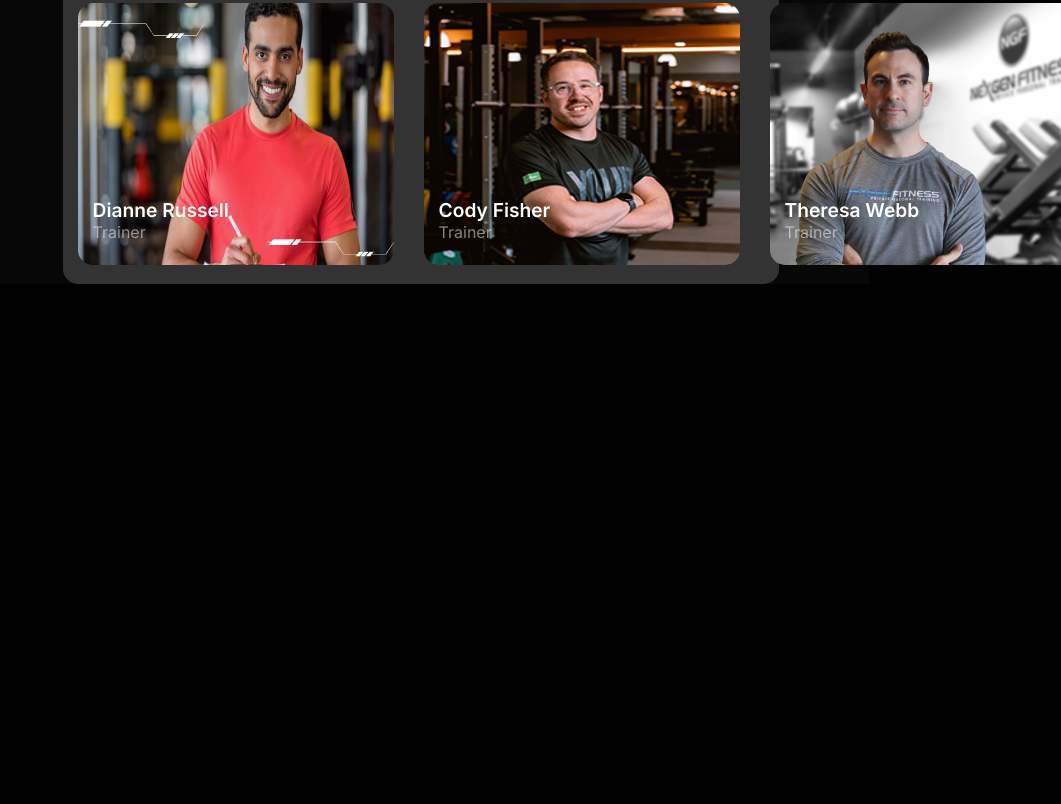
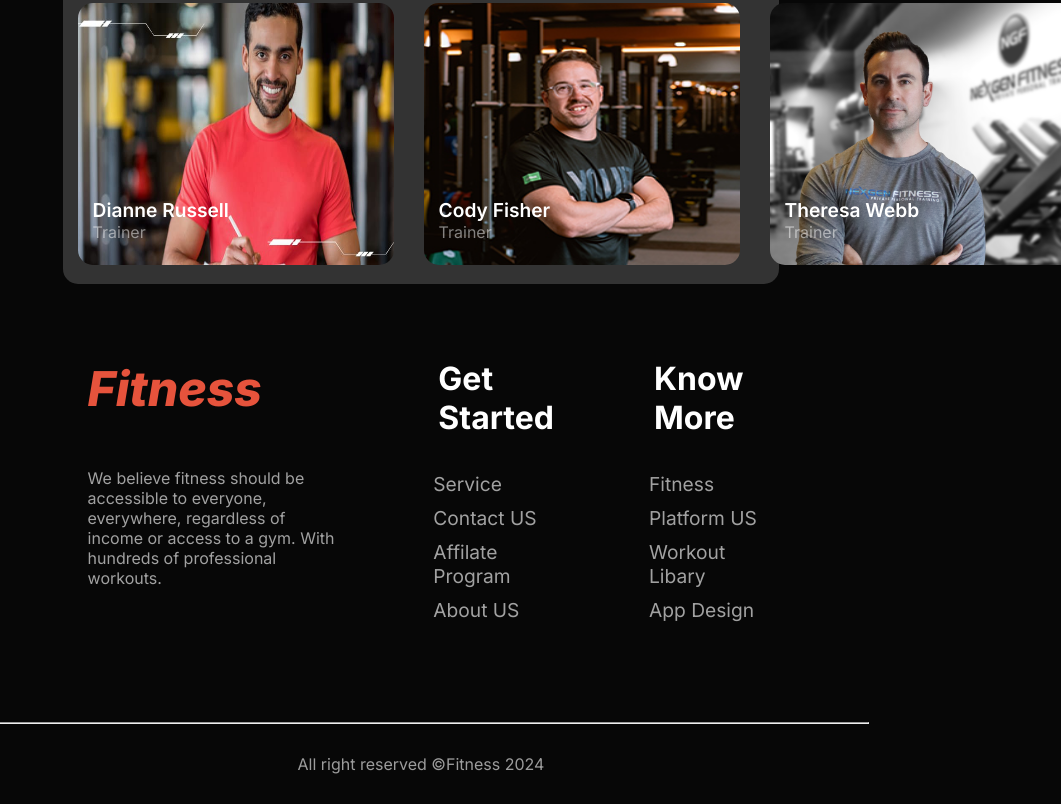
Before and after one commit to Farhan-SR/assignment_2, a plain HTML site: page index.html in a window 1280 px wide. Shown: the part 2570-3374 px from the top of the page, without its empty margins (219-1280 px from the left). Before the commit the page ends 2904 px from the top, so only its background shows below. Drawn offline with Linux system fonts and the light colour scheme.

Commit message:
full web draft is done

```diff
--- a/css/styles.css
+++ b/css/styles.css
@@ -8,7 +8,7 @@
     font-optical-sizing: auto;
     font-weight: 400;
     font-style: normal;
-    background-color: black;
+    background-color: rgb(7, 7, 7);
 }
 
 .container {
@@ -151,7 +151,6 @@
 .circle {
     background-color: #E6533C;
     border-radius: 50px;
-    /* border: 1px solid black; */
     width: 50px;
     height: 50px;
 }
@@ -271,7 +270,7 @@
     height: 300px;
     padding: 20px;
     border-radius: 10%;
-    object-fit: cover;
+    margin-top: 20px;
 
 }
 
@@ -280,6 +279,9 @@
     width: 70%;
     margin: 0 auto;
 
+}
+.test{
+    width: 70%;
 }
 
 .meet_h1>h1 {
@@ -339,6 +341,54 @@
 }
 
 
+/* fotoer  */
+
+.footer{
+    color: white;
+}
+.f_logo p {
+
+}
+.f_logo > p{
+    padding: 25px;
+}
+
+
+.f_div{
+
+    width: 80%;
+    margin: 10px auto 100px auto;
+    color: rgba(255, 255, 255, 0.623);
+    display: grid;
+    grid-template-columns: repeat(1,2fr) repeat(2,1fr);
+    gap: 50px;
+    font-weight: 400;
+}
+
+.get_started  h2{
+font-size: 2rem;
+color: white;
+padding: 25px;
+}
+
+.get_started ul li{
+font-size: 1.2rem;
+list-style-type: none;
+padding-left: 20px;
+padding-top: 10px;
+
+}
+hr{
+
+    background-color: #ffffff17;
+}
+
+
+.reserved{
+    padding: 30px;
+    color: rgba(255, 255, 255, 0.603);
+    text-align: center;
+}
 
 
 
@@ -347,7 +397,11 @@
 
 
 
-@media screen and (max-width: 425px) {
+
+
+
+
+@media screen and (max-width: 576px) {
 
     /* responsive only for navbar */
     .container {
@@ -479,8 +533,10 @@
         margin: 0 auto;
     }
 
-
-
+/* footer  */
+.f_div{
+    grid-template-columns: repeat(1,1fr);
+}
 
 
 
--- a/index.html
+++ b/index.html
@@ -135,7 +135,8 @@
     <section class="container">
         <div class="meet_h1">
             <h1>Meet Our Team</h1>
-        <p>We believe fitness should be accessible to everyone, everywhere, regardless of income or access to a gym.</p>
+            <p>We believe fitness should be accessible to everyone, everywhere, regardless of income or access to a gym.
+            </p>
         </div>
         <div class="meet_trainer">
             <div class="trainer_info">
@@ -182,8 +183,43 @@
             </div>
 
         </div>
+    </section>
+    <!-- footer section -->
 
+
+    <section class=" container ">
+        <div class="f_div">
+            <div class="f_logo">
+                <p class="logo_title">Fitness</p>
+                <p>We believe fitness should be accessible to everyone, everywhere, regardless of income or access to a
+                    gym. With hundreds of professional workouts.</p>
+            </div>
+            <div class="get_started">
+                <h2>Get Started</h2>
+                <ul>
+                    <li>Service</li>
+                    <li>Contact US</li>
+                    <li>Affilate Program</li>
+                    <li>About US</li>
+                </ul>
+            </div>
+            <div class="get_started">
+                <h2>Know More</h2>
+                <ul>
+                    <li>Fitness</li>
+                    <li>Platform US</li>
+                    <li>Workout Libary</li>
+                    <li>App Design</li>
+                </ul>
+            </div>
+        </div>
+        <hr>
+
+        <div class="reserved">
+            <p>All right reserved &copy;Fitness 2024</p>
+        </div>
     </section>
+
 
 
 </body>
```
Also changed, not shown: grid.html (+3 -1 lines). Lines whose indentation alone changed are shown as unchanged.
